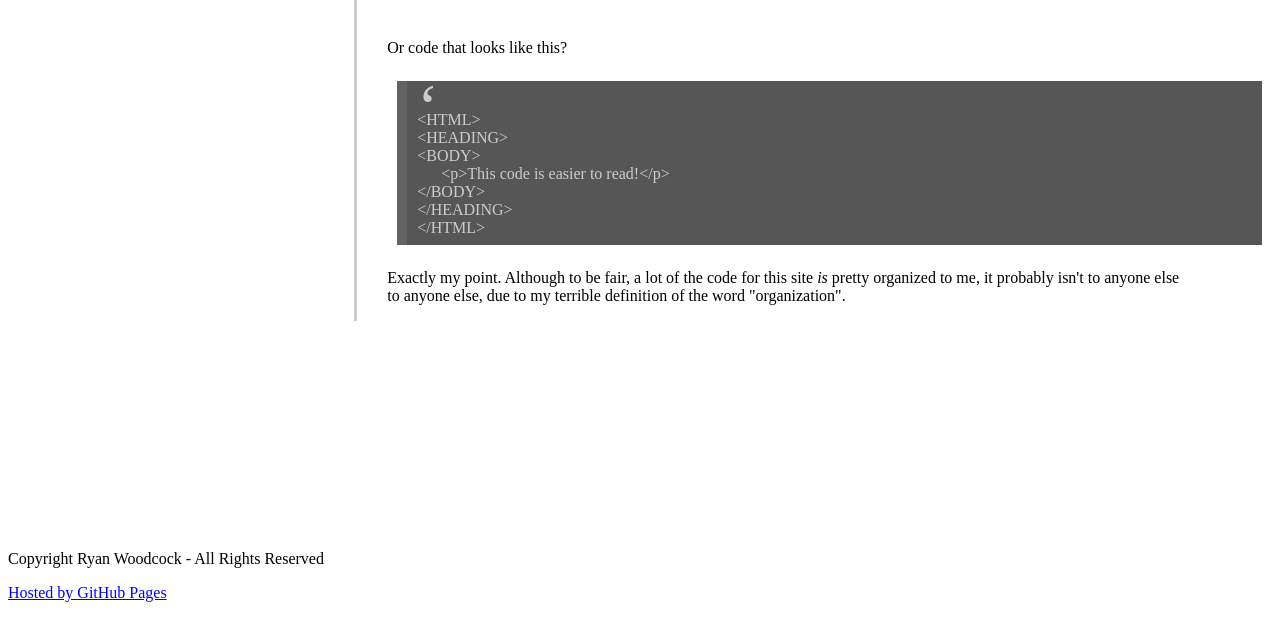
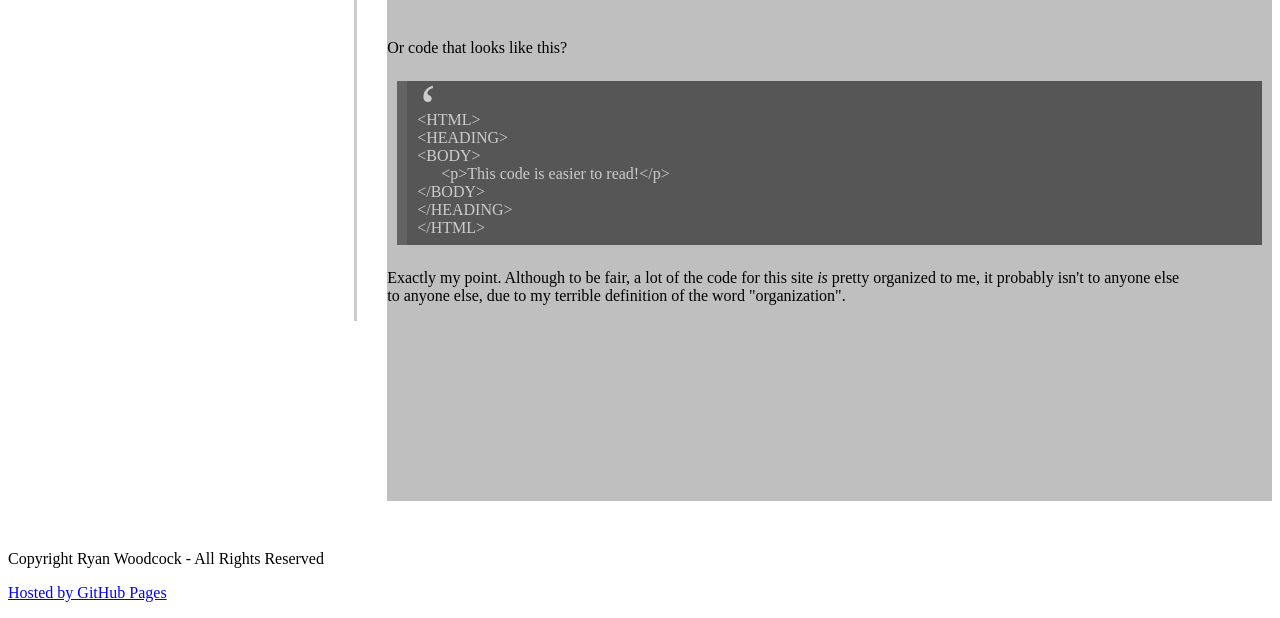
Before and after one commit to rwood8608/rwood8608.github.io, a plain HTML site: page index.html in a window 1280 px wide. Shown: the part 363-981 px from the top of the page. Drawn offline with Linux system fonts and the light colour scheme.

Commit message:
[WIP] Add semi-transparent background to the content on right

```diff
--- a/index.html
+++ b/index.html
@@ -94,6 +94,7 @@ hr.style-four {
 #content-wrap {
     float: right;
     width: 70%;
+    background-color: rgba(128, 128, 128, 0.5);
 }
 </style>
 
```
